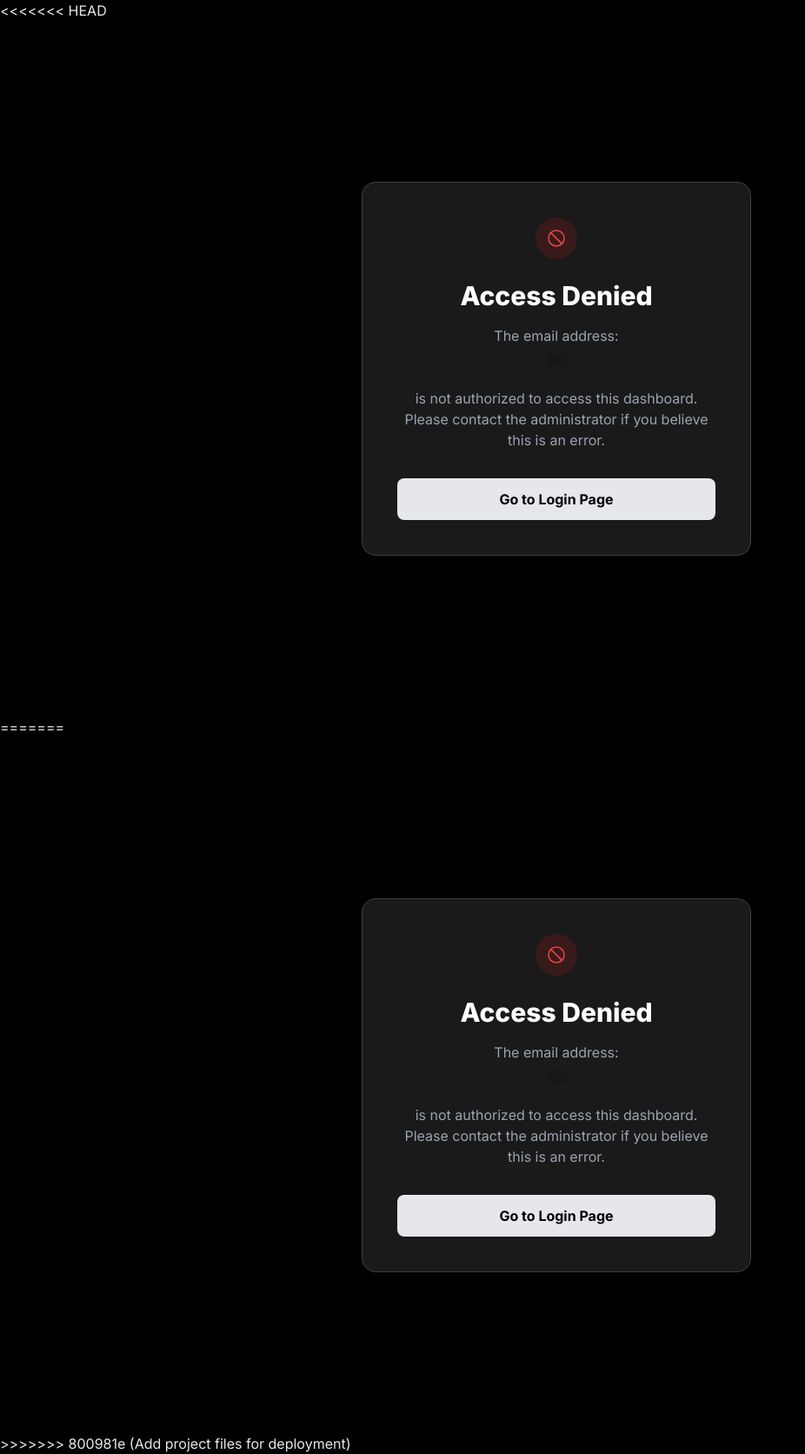
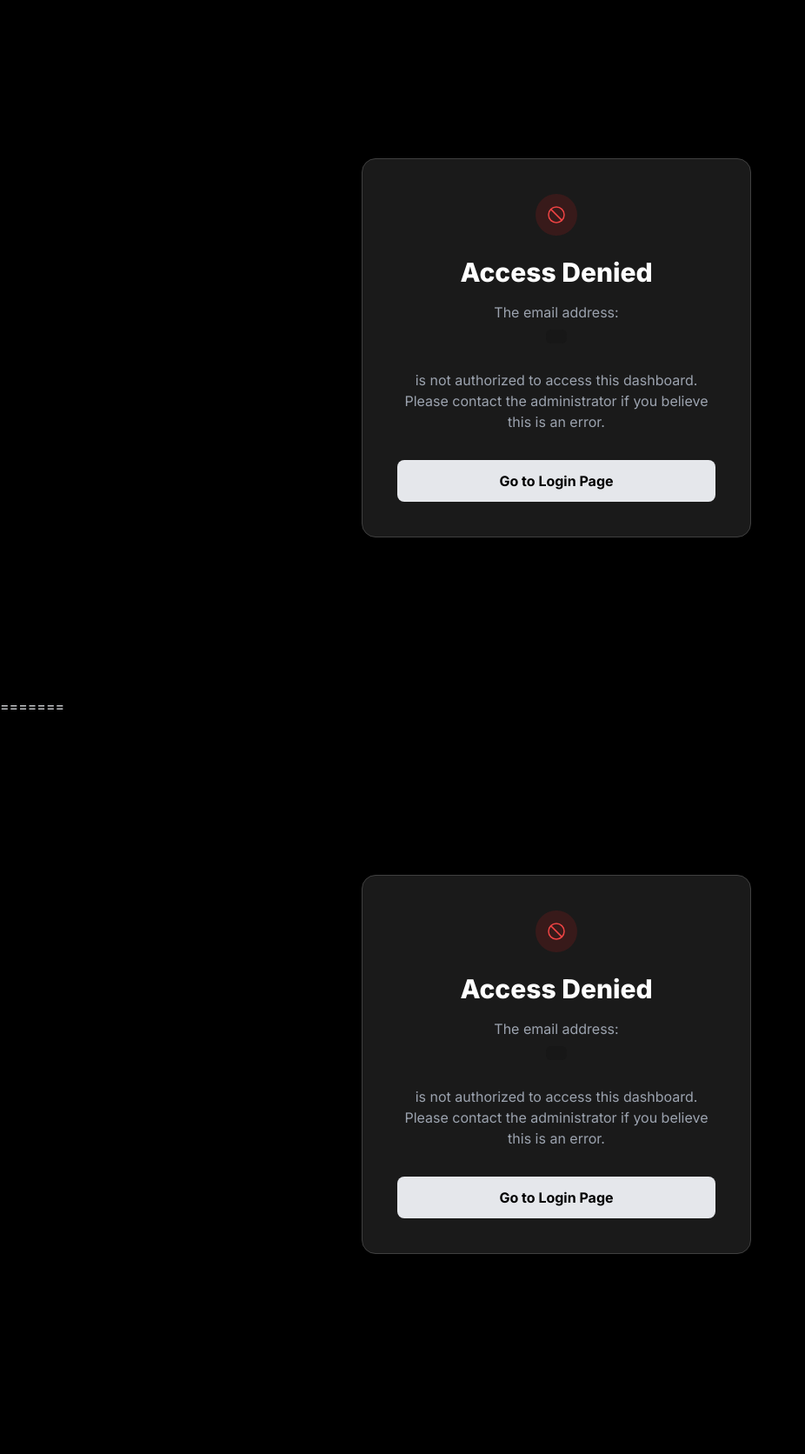
Before and after one commit to vinayakb31/Baking-Dashboard-Webapp, a Flask app: template templates/unauthorized.html in a window 1280 px wide. Shown: the whole page at 87% size, without its empty margins (0-926 px from the left). After the commit the page ends 1442 px from the top, so only its background shows below. Run offline with Flask 3, Linux system fonts and the light colour scheme; the template is opened without the code that fills it, so the values that code supplies are empty; parts of the project's set-up code (start-up, migrations or seed data) failed here and were passed over; some libraries are stand-ins or nearby versions.

Commit message:
Fix merge conflict in unauthorized.html

```diff
--- a/templates/unauthorized.html
+++ b/templates/unauthorized.html
@@ -1,4 +1,3 @@
-<<<<<<< HEAD
 <!DOCTYPE html>
 <html lang="en" class="dark">
 <head>
@@ -80,5 +79,4 @@
     </div>
 
 </body>
->>>>>>> 800981e (Add project files for deployment)
 </html>
```
